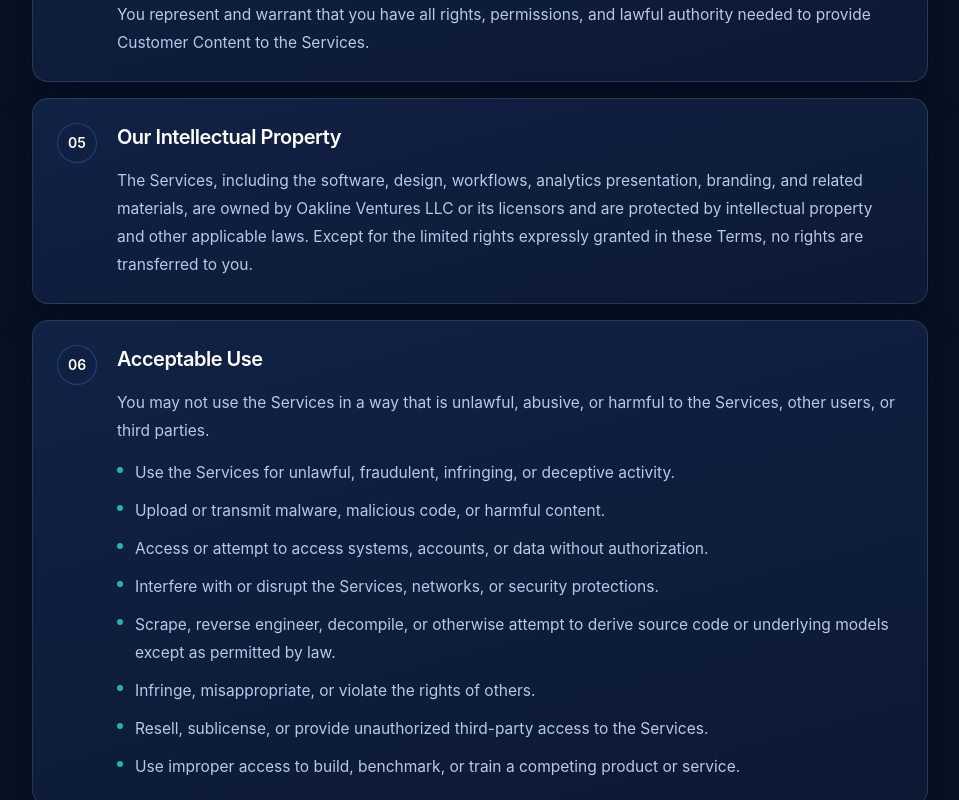
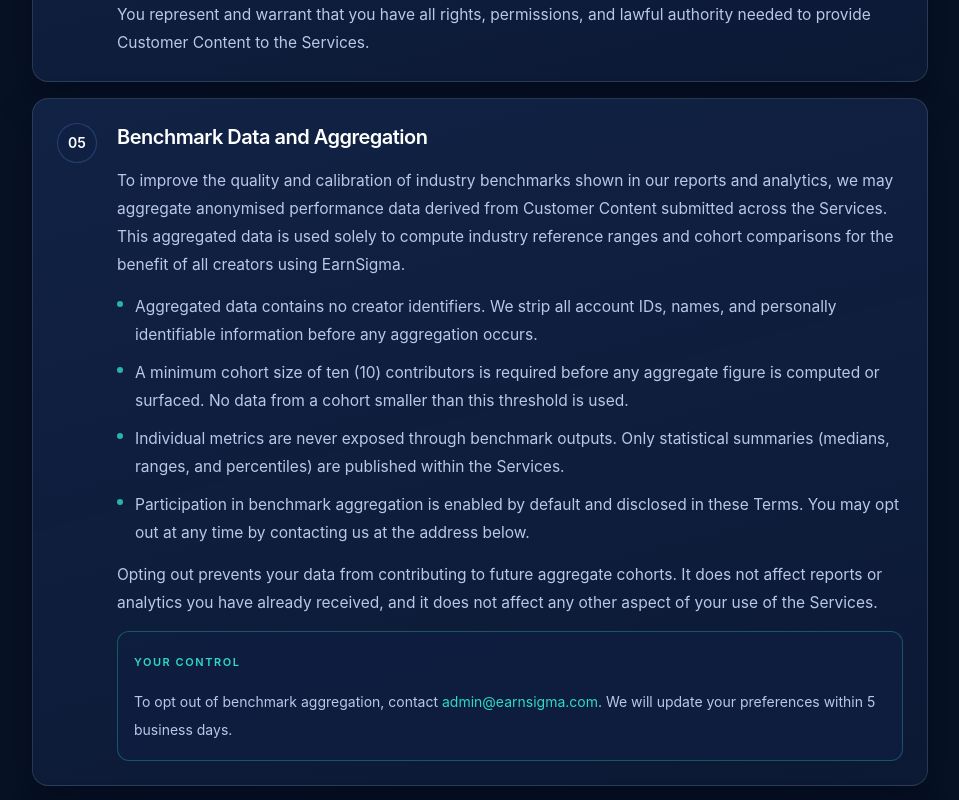
Before and after one commit to Rudolf4265/earnsignal-web, a Next.js app: page /terms in a window 1280 px wide. Shown: the part 1820-2620 px from the top of the page, without its empty margins (160-1119 px from the left). Built offline with nearby package versions, Linux system fonts and the light colour scheme; no server answers.

Commit message:
feat(legal): A3 — benchmark data disclosure in ToS and Privacy Policy

```diff
--- a/app/(marketing)/privacy/page.tsx
+++ b/app/(marketing)/privacy/page.tsx
@@ -57,6 +57,26 @@
           <p>EarnSigma does not sell Customer Content.</p>
           <p>EarnSigma does not use uploaded Customer Content to train public AI models.</p>
         </LegalCallout>
+      </>
+    ),
+  },
+  {
+    title: "Benchmark Aggregation",
+    content: (
+      <>
+        <p>
+          We may aggregate anonymised, de-identified performance data derived from Customer Content to compute industry benchmark
+          ranges used in our reports and analytics tools. This processing is described in our Terms of Service under
+          the "Benchmark Data and Aggregation" section. Key privacy protections include:
+        </p>
+        <LegalBulletList
+          items={[
+            "No creator identifiers are retained in aggregated outputs.",
+            "Cohorts require a minimum of 10 contributors before any aggregate is computed.",
+            "Only statistical summaries (medians, ranges, percentiles) are surfaced, never individual values.",
+            "You may opt out at any time by contacting us at the address below.",
+          ]}
+        />
       </>
     ),
   },
--- a/app/(marketing)/terms/page.tsx
+++ b/app/(marketing)/terms/page.tsx
@@ -77,6 +77,39 @@
           reports and analytics, maintain service integrity, provide support, comply with law, and enforce these Terms.
         </p>
         <p>You represent and warrant that you have all rights, permissions, and lawful authority needed to provide Customer Content to the Services.</p>
+      </>
+    ),
+  },
+  {
+    title: "Benchmark Data and Aggregation",
+    content: (
+      <>
+        <p>
+          To improve the quality and calibration of industry benchmarks shown in our reports and analytics, we may aggregate
+          anonymised performance data derived from Customer Content submitted across the Services. This aggregated data is used
+          solely to compute industry reference ranges and cohort comparisons for the benefit of all creators using EarnSigma.
+        </p>
+        <LegalBulletList
+          items={[
+            "Aggregated data contains no creator identifiers. We strip all account IDs, names, and personally identifiable information before any aggregation occurs.",
+            "A minimum cohort size of ten (10) contributors is required before any aggregate figure is computed or surfaced. No data from a cohort smaller than this threshold is used.",
+            "Individual metrics are never exposed through benchmark outputs. Only statistical summaries (medians, ranges, and percentiles) are published within the Services.",
+            "Participation in benchmark aggregation is enabled by default and disclosed in these Terms. You may opt out at any time by contacting us at the address below.",
+          ]}
+        />
+        <p>
+          Opting out prevents your data from contributing to future aggregate cohorts. It does not affect reports or analytics
+          you have already received, and it does not affect any other aspect of your use of the Services.
+        </p>
+        <LegalCallout label="Your control" tone="teal">
+          <p>
+            To opt out of benchmark aggregation, contact{" "}
+            <a href={`mailto:${LEGAL_CONTACT_EMAIL}`} className="text-brand-accent-teal transition hover:text-white">
+              {LEGAL_CONTACT_EMAIL}
+            </a>
+            . We will update your preferences within 5 business days.
+          </p>
+        </LegalCallout>
       </>
     ),
   },
```
